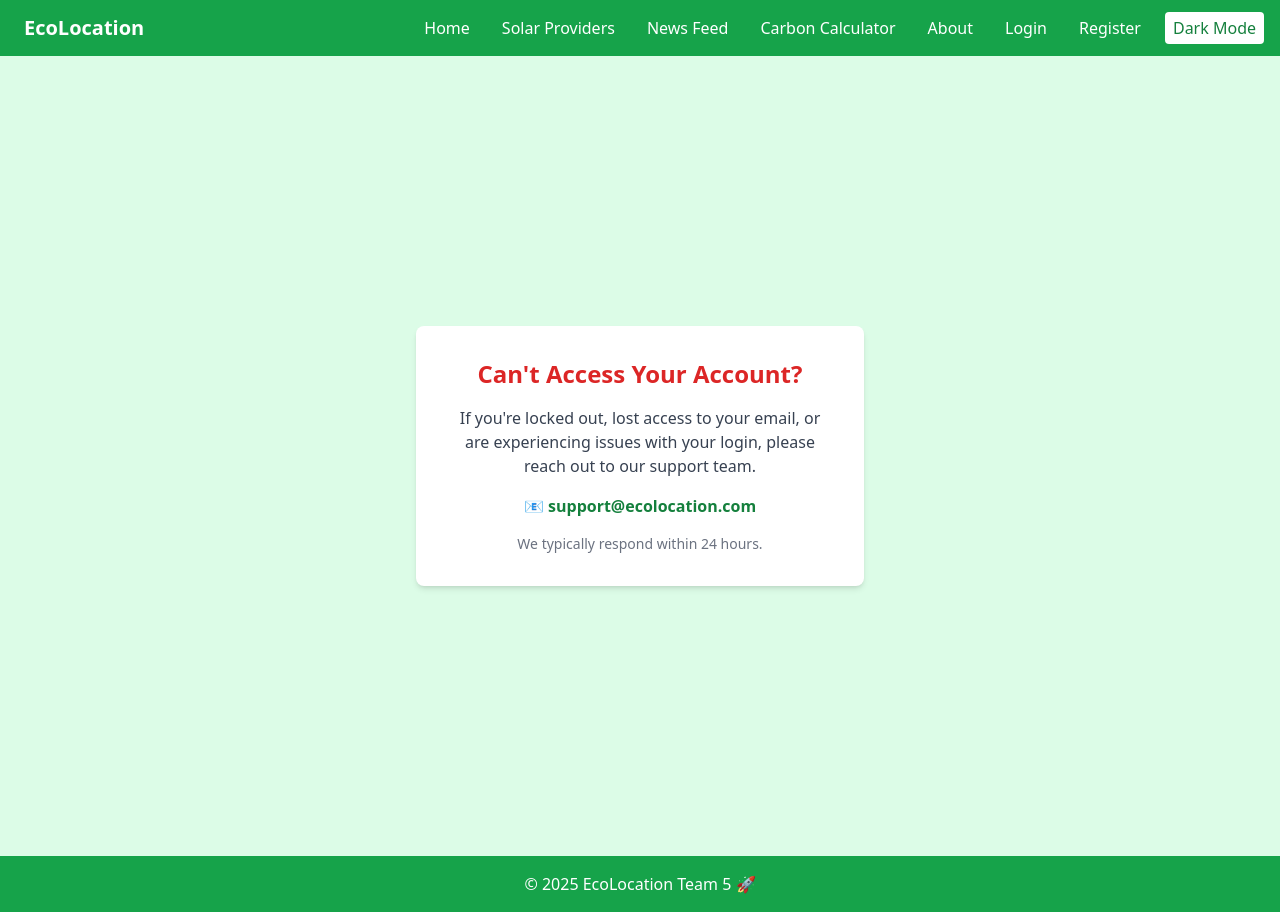
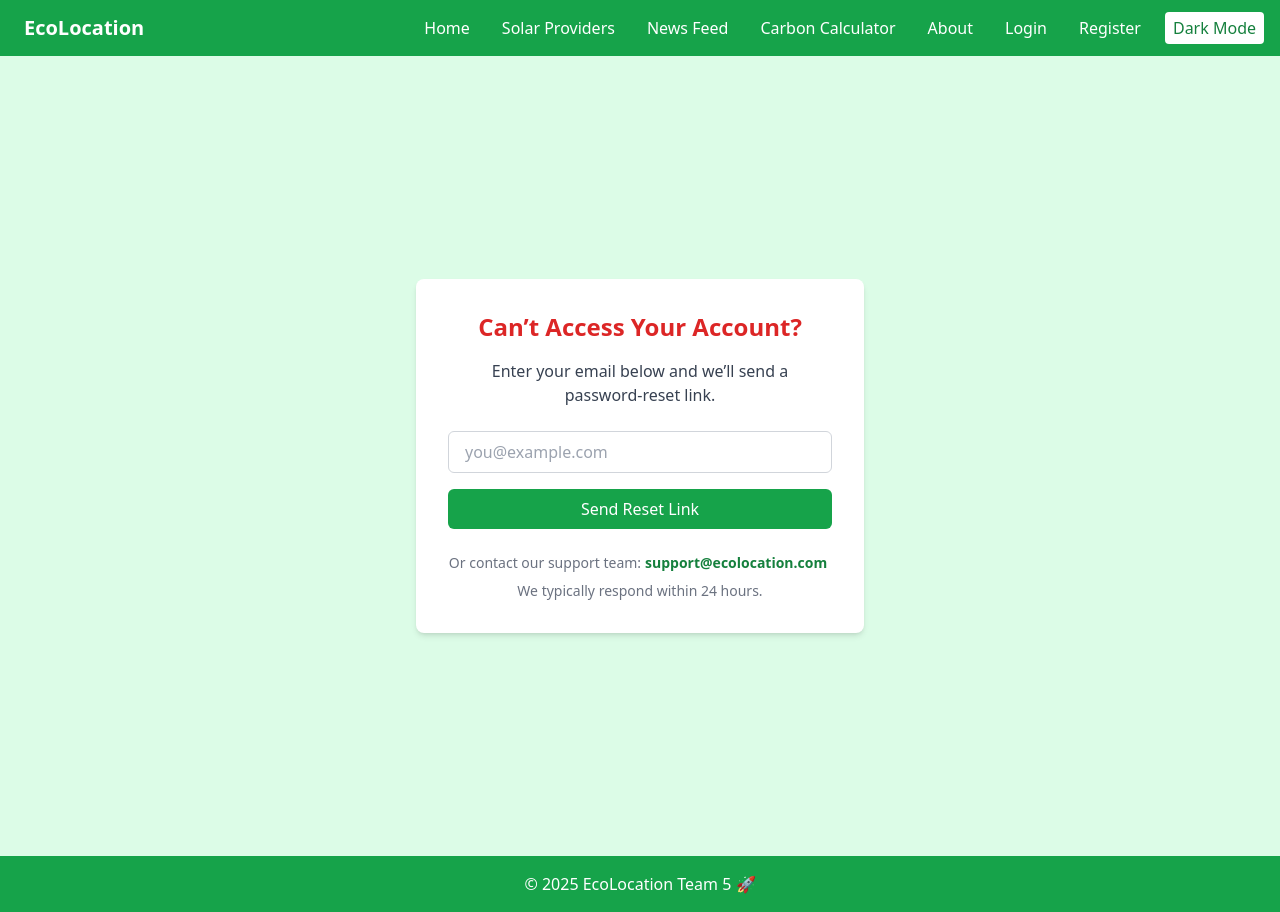
Before and after one commit to zh59176n/EcoLocation, a React (Vite) app: page /cant-access-account in a window 1280 px wide. Built offline with nearby package versions, Linux system fonts and the light colour scheme; no server answers.

Commit message:
Updated with Firebase Implementation

```diff
--- a/src/components/CantAccessAccount.jsx
+++ b/src/components/CantAccessAccount.jsx
@@ -1,16 +1,77 @@
-import React from "react";
+// src/components/CantAccessAccount.jsx
+import React, { useState } from 'react';
+import { sendPasswordResetEmail } from 'firebase/auth';
+import { auth } from '../Firebase';
 
 const CantAccessAccount = () => {
+  const [email, setEmail]     = useState('');
+  const [loading, setLoading] = useState(false);
+  const [message, setMessage] = useState('');
+  const [error, setError]     = useState('');
+
+  const handleSubmit = async (e) => {
+    e.preventDefault();
+    setError('');
+    setMessage('');
+    setLoading(true);
+    try {
+      await sendPasswordResetEmail(auth, email);
+      setMessage('✅ Reset link sent! Check your inbox.');
+    } catch (err) {
+      // You can map err.code to friendlier text if you like
+      setError(err.message);
+    }
+    setLoading(false);
+  };
+
   return (
     <div className="flex items-center justify-center min-h-screen bg-green-100 dark:bg-green-900">
       <div className="bg-white dark:bg-gray-800 p-8 rounded-lg shadow-md w-full max-w-md text-center">
-        <h2 className="text-2xl font-bold text-red-600 mb-4">Can't Access Your Account?</h2>
-        <p className="text-gray-700 dark:text-gray-300 mb-4">
-          If you're locked out, lost access to your email, or are experiencing issues with your login,
-          please reach out to our support team.
+        <h2 className="text-2xl font-bold text-red-600 mb-4">
+          Can’t Access Your Account?
+        </h2>
+        <p className="text-gray-700 dark:text-gray-300 mb-6">
+          Enter your email below and we’ll send a password‑reset link.
         </p>
-        <p className="text-green-700 font-semibold">📧 support@ecolocation.com</p>
-        <p className="text-sm text-gray-500 mt-4">We typically respond within 24 hours.</p>
+
+        <form onSubmit={handleSubmit} className="space-y-4">
+          <input
+            type="email"
+            value={email}
+            onChange={e => setEmail(e.target.value)}
+            placeholder="you@example.com"
+            required
+            className="w-full px-4 py-2 border border-gray-300 dark:border-gray-600 rounded-md focus:outline-none focus:ring-2 focus:ring-green-500"
+          />
+
+          <button
+            type="submit"
+            disabled={loading}
+            className="w-full bg-green-600 hover:bg-green-700 text-white px-4 py-2 rounded-md disabled:opacity-50"
+          >
+            {loading ? 'Sending…' : 'Send Reset Link'}
+          </button>
+        </form>
+
+        {message && (
+          <p className="mt-4 text-green-600">{message}</p>
+        )}
+        {error && (
+          <p className="mt-4 text-red-600">{error}</p>
+        )}
+
+        <p className="mt-6 text-gray-500 text-sm">
+          Or contact our support team:
+          <a
+            href="mailto:support@ecolocation.com"
+            className="text-green-700 font-semibold hover:underline mx-1"
+          >
+            support@ecolocation.com
+          </a>
+        </p>
+        <p className="text-sm text-gray-500 mt-2">
+          We typically respond within 24 hours.
+        </p>
       </div>
     </div>
   );
```
